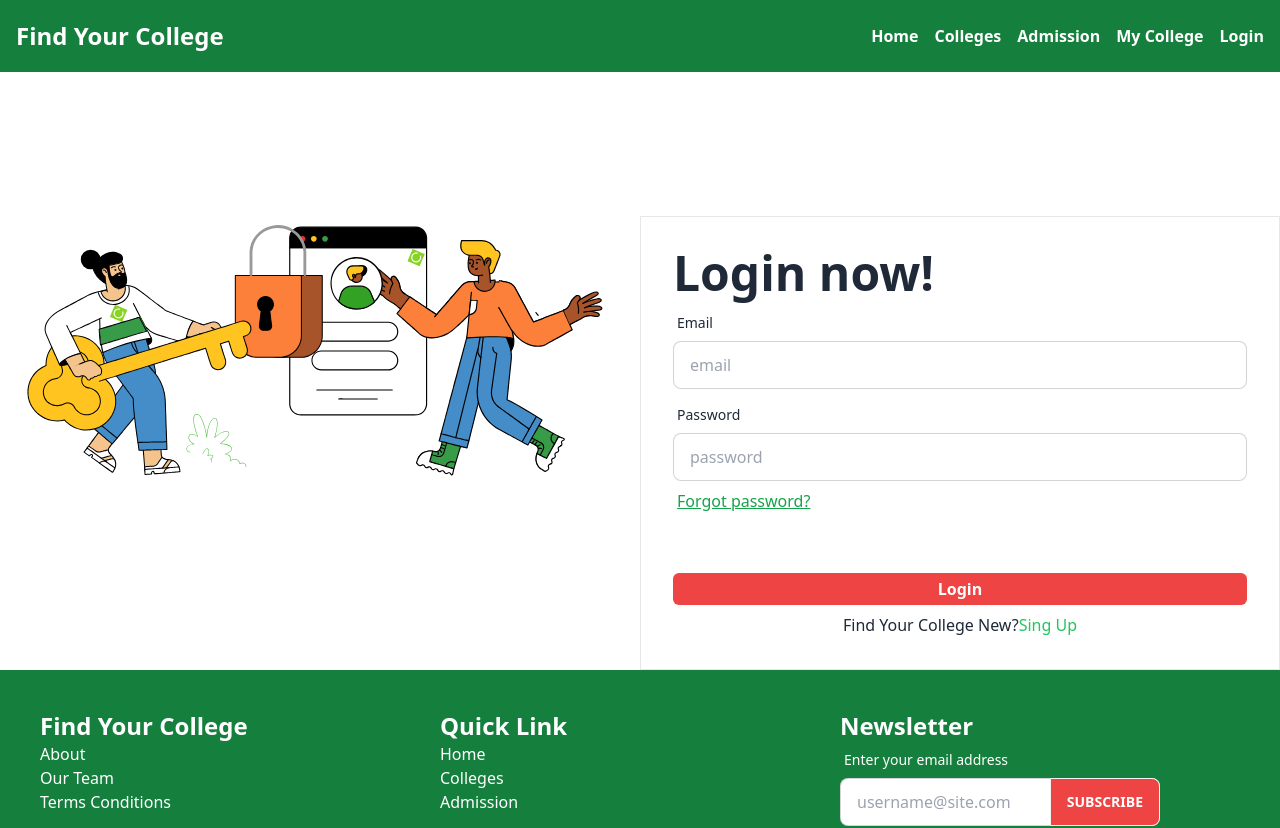
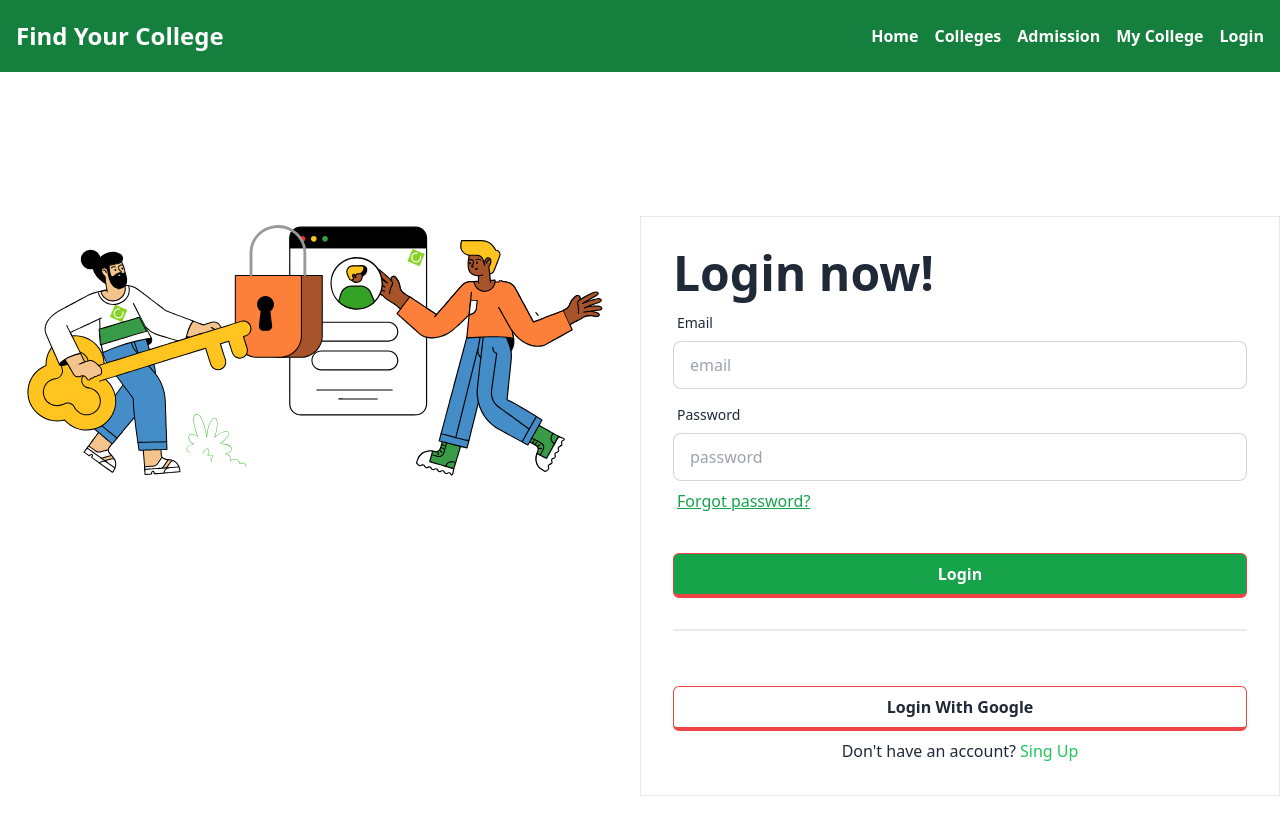
Before and after one commit to Chandan-Chandra-shil/find-your-college-client, a React (Vite) app: page /login in a window 1280 px wide. Shown: the top 828 px of the page. Built offline with nearby package versions, Linux system fonts and the light colour scheme; no server answers.

Commit message:
add login with google

```diff
--- a/src/Pages/Shared/Login/Login.jsx
+++ b/src/Pages/Shared/Login/Login.jsx
@@ -5,7 +5,7 @@ import { useContext, useRef } from "react";
 import { AuthContext } from "../../../Provider/AuthProvider";
 import Swal from "sweetalert2";
 const Login = () => {
-  const { logIn, resetPassword } = useContext(AuthContext);
+  const { logIn, resetPassword, loginWithGoogle } = useContext(AuthContext);
   const location = useLocation();
   const navigate = useNavigate();
   const emailRef = useRef();
@@ -70,9 +70,21 @@ const Login = () => {
         });
       });
   };
+const handleGoogleLogin = () => {
+  loginWithGoogle()
+    .then((result) => {
+      const loggedUser = result.user;
+      console.log(loggedUser);
+      navigate(from, { replace: true });
+    })
+    .catch((error) => {
+      console.log(error);
+    });
+};
+
 
   return (
-    <div className="md:mt-36 mt-0">
+    <div className="md:my-36 mt-0 ">
       <div className=" md:flex ">
         <div className=" md:w-1/2">
           <Lottie className="" animationData={loginImage} loop={true} />
@@ -112,12 +124,25 @@ const Login = () => {
               </label>
             </div>
             <div className="form-control mt-6">
-              <input type="submit" className="mt-5 hover:border-b-4 hover:border-green-500 rounded-md font-semibold hover:text-white bg-red-500 text-white hover:bg-red-600   px-8 py-1" value="Login" />
+              <input
+                type="submit"
+                className="bg-green-600 hover:bg-green-700   text-white border-b-4 border-red-500 rounded-md font-semibold sha border px-8 py-2"
+                value="Login"
+              />
+            </div>
+            <div className="divider"></div>
+            <div className="form-control mt-6">
+              <button
+                onClick={handleGoogleLogin}
+                className=" hover:bg-green-700 hover:text-white border-b-4 border-red-500 rounded-md font-semibold sha border px-8 py-2"
+              >
+                Login With Google
+              </button>
             </div>
             <div className="text-center">
               <p>
-                Find Your College New?
-                <Link className="text-green-500" to="/singUp">
+                Don't have an account?
+                <Link className="text-green-500 ms-1" to="/singUp">
                   Sing Up
                 </Link>
               </p>
--- a/src/Pages/Shared/SignUp/SignUp.jsx
+++ b/src/Pages/Shared/SignUp/SignUp.jsx
@@ -74,7 +74,7 @@ const SignUp = () => {
               </label>
               <input
                 type="email"
-                  name="email"
+                name="email"
                 placeholder="email"
                 className="input input-bordered"
               />
@@ -111,16 +111,12 @@ const SignUp = () => {
                 placeholder="password"
                 className="input input-bordered"
               />
-              <label className="label">
-
-                 show error
-
-              </label>
+              <label className="label">show error</label>
             </div>
             <div className="form-control mt-6">
               <input
                 type="submit"
-                className="mt-5 hover:border-b-4 hover:border-green-500 rounded-md font-semibold hover:text-white bg-red-500 text-white hover:bg-red-600   px-8 py-1"
+                className="bg-green-600 hover:bg-green-700   text-white border-b-4 border-red-500 rounded-md font-semibold sha border px-8 py-2"
                 value="Sing Up"
               />
             </div>
--- a/src/Provider/AuthProvider.jsx
+++ b/src/Provider/AuthProvider.jsx
@@ -16,7 +16,7 @@ const AuthProvider = ({children}) => {
    return signInWithEmailAndPassword(auth, email, password);
  };
  const googleProvider = new GoogleAuthProvider();
- const googleLogIn = () => {
+ const loginWithGoogle = () => {
    setLoading(true);
    return signInWithPopup(auth, googleProvider);
  };
@@ -45,7 +45,7 @@ const AuthProvider = ({children}) => {
     createUser,
     logIn,
     logOut,
-    googleLogIn,
+   loginWithGoogle,
     loading,
     resetPassword
   }
```
